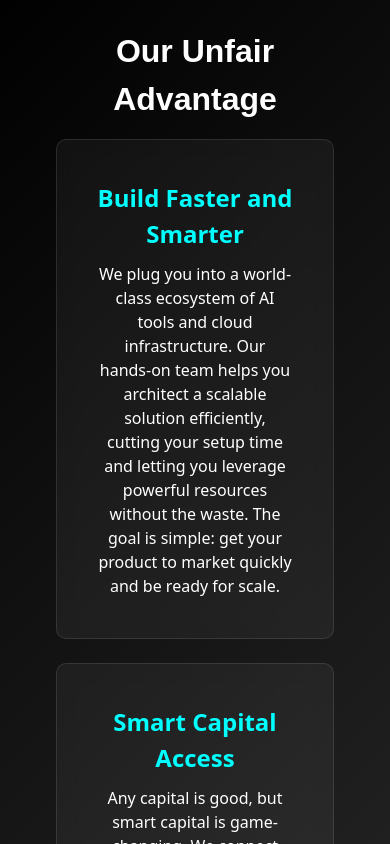
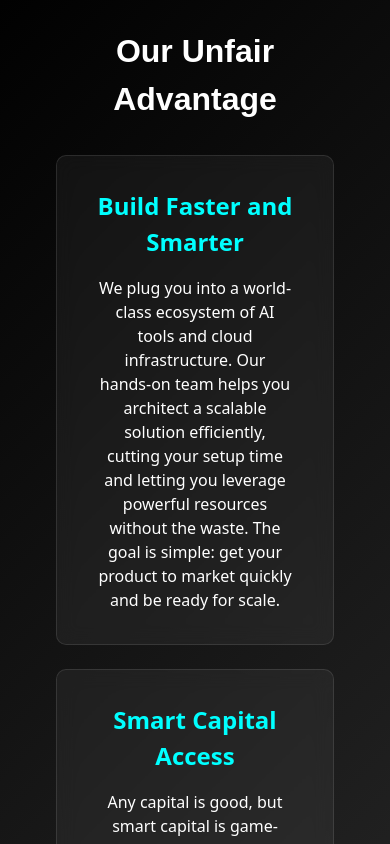
Before and after one commit to Takumi-2112/3d-slide-cards, a React (Vite) app: page / in a window 390 px wide. Shown: the part 1900-2744 px from the top of the page. Built offline with nearby package versions, Linux system fonts and the light colour scheme; a web font is replaced by a local one.

Commit message:
styling for cards

```diff
--- a/src/styles/About.css
+++ b/src/styles/About.css
@@ -70,7 +70,7 @@
   .wwo-title {
     font-size: 2rem;
     font-weight: 600;
-    margin: 2rem 0 1rem 0;
+    margin: 2rem 0 2rem 0;
     text-align: center;
   }
 
@@ -81,5 +81,18 @@
 
   .advantage {
     text-align: center;
+    max-width: 400px;
+    margin: 0 auto;
+    padding: 2rem 1rem;
+  }
+
+  .advantage-title {
+    display: block;
+    margin-bottom: 1rem;
+  }
+
+  .advantage p {
+    margin: 0 auto;
+    max-width:80%;
   }
 }
```
